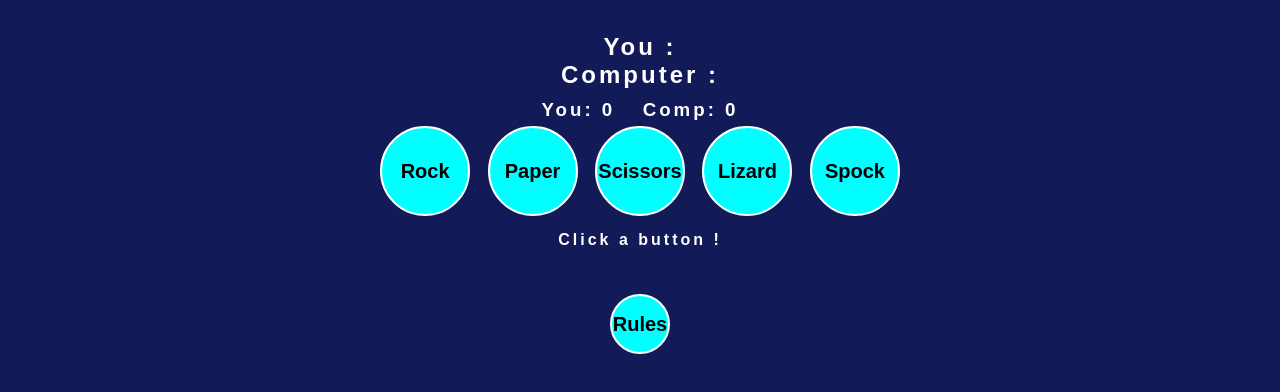
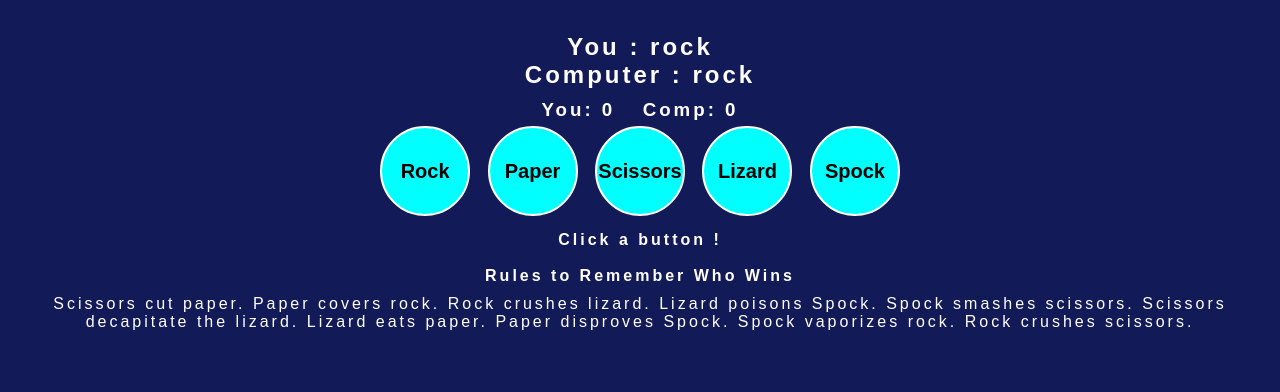
Before and after one commit to AMJL-16/RockPaperScissorLizardSpock-Game, a plain HTML site: page index.html in a window 1280 px wide. Both pictures are taken after a click on the button "Rock". Shown: the part 40-432 px from the top of the page. Drawn offline with Linux system fonts and the light colour scheme; a web font is replaced by a local one.

Commit message:
Add global variables for DOM

```diff
--- a/assets/js/script.js
+++ b/assets/js/script.js
@@ -1,10 +1,44 @@
 /**
- * Declare constants for DOM elements
- * and possible choices
+ * Declare Global constants for DOM elements
  */
-const buttons = document.getElementsByClassName("game");
+const userChoice = document.getElementById("your-choice");
+const computerchoice = document.getElementById("machine-choice");
 const playerScore = document.getElementById("player-score");
 const computerScore = document.getElementById("computer-score");
+const choices = document.querySelectorAll("button"); // using the queryselectorall function to selsect all the buttons.
+
+let playerMove
+let computerMove
+/**
+* use the for each method and addEventListeners to the buttons using
+* the arrow method to pass trough a function
+*/
+choices.forEach(choice => choice.addEventListener('click', (e) => {
+  playerMove = e.target.id
+  userChoice.innerHTML = playerMove
+  generateComputerChoice()
+}))
+
+function generateComputerChoice() {
+  let randomChoice = Math.floor(Math.random() * 4)
+
+  if (randomChoice === 0) {
+    computerMove = 'rock'
+  }
+  if (randomChoice === 1) {
+    computerMove = 'paper'
+  }
+  if (randomChoice === 2) {
+    computerMove = 'scissors'
+  }
+  if (randomChoice === 3) {
+    computerMove = 'lizard'
+  }
+  if (randomChoice === 4) {
+    computerMove = 'spock'
+  }
+  computerchoice.innerHTML = computerMove
+}
 
 
 
@@ -12,13 +46,10 @@
 
 
 
- // addEventListeners to the buttons
-
-
 // add event listener and setTimeout() to rules button.
-function myFunction() {
+/**function myFunction() {
   document.getElementById("rule-text").innerHTML = "A Simple Way to Remember Who Wins:Scissors cut paper|Paper covers rock|Rock crushes lizard|Lizard poisons Spock|Spock smashes scissors|Scissors decapitate the lizard|Lizard eats paper|Paper disproves Spock|Spock vaporizes rock|Rock crushes scissors|";
   setTimeout(function() {
     document.getElementById("rule-text").style.display = "none";
   }, 15000); // I set the timeOutfunction to 15 seconds to have the rules disappear.
-}
+}*/
--- a/index.html
+++ b/index.html
@@ -16,8 +16,8 @@
   <br>
   <br>
 <!-- player area-->
-  <h2>You : <span id="your-choice"></span></h2>
-  <h2>Computer : <span id="machine-choice"></span></h2>
+  <h2>You :  <span id="your-choice"></span></h2>
+  <h2>Computer :  <span id="machine-choice"></span></h2>
 
 
 <!-- score area -->
@@ -26,20 +26,33 @@
     <h3 id="computer-score">Comp: 0</h3>
   </div>
 
-  <div class="game">
+<!-- choices area -->
     <button id="rock">Rock</button>
     <button id="paper">Paper</button>
     <button id="scissors">Scissors</button>
     <button id="lizard">Lizard</button>
     <button id="spock">Spock</button>
-  </div>
+
 
 <!-- message for the user -->
   <p><strong>Click a button !</strong></p>
+  <br>
 
-
-  <button id="gameRule">Rules</button>
-  <p id="rule-text"></p>
+<!-- Game Rules-->
+  <h4>Rules to Remember Who Wins</h4>
+  <p>Scissors cut paper.
+    Paper covers rock.
+    Rock crushes lizard.
+    Lizard poisons Spock.
+    Spock smashes scissors.
+    Scissors decapitate the lizard.
+    Lizard eats paper.
+    Paper disproves Spock.
+    Spock vaporizes rock.
+    Rock crushes scissors.
+    </p>
+<!-- <button id="gameRule">Rules</button>
+  <p id="rule-text"></p> -->
 
 
   <script src="assets/js/script.js"></script>
```
Also changed, not shown: assets/css/style.css (line endings or trailing spaces).
